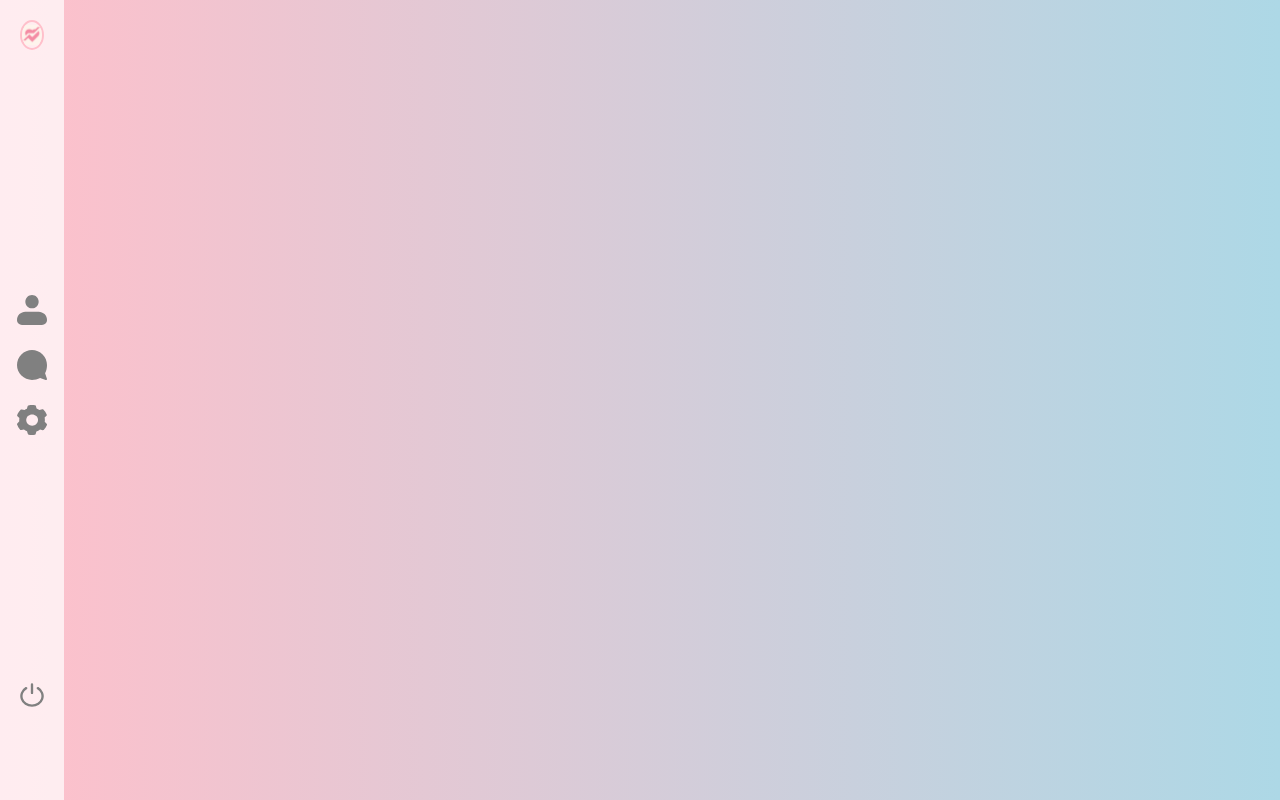
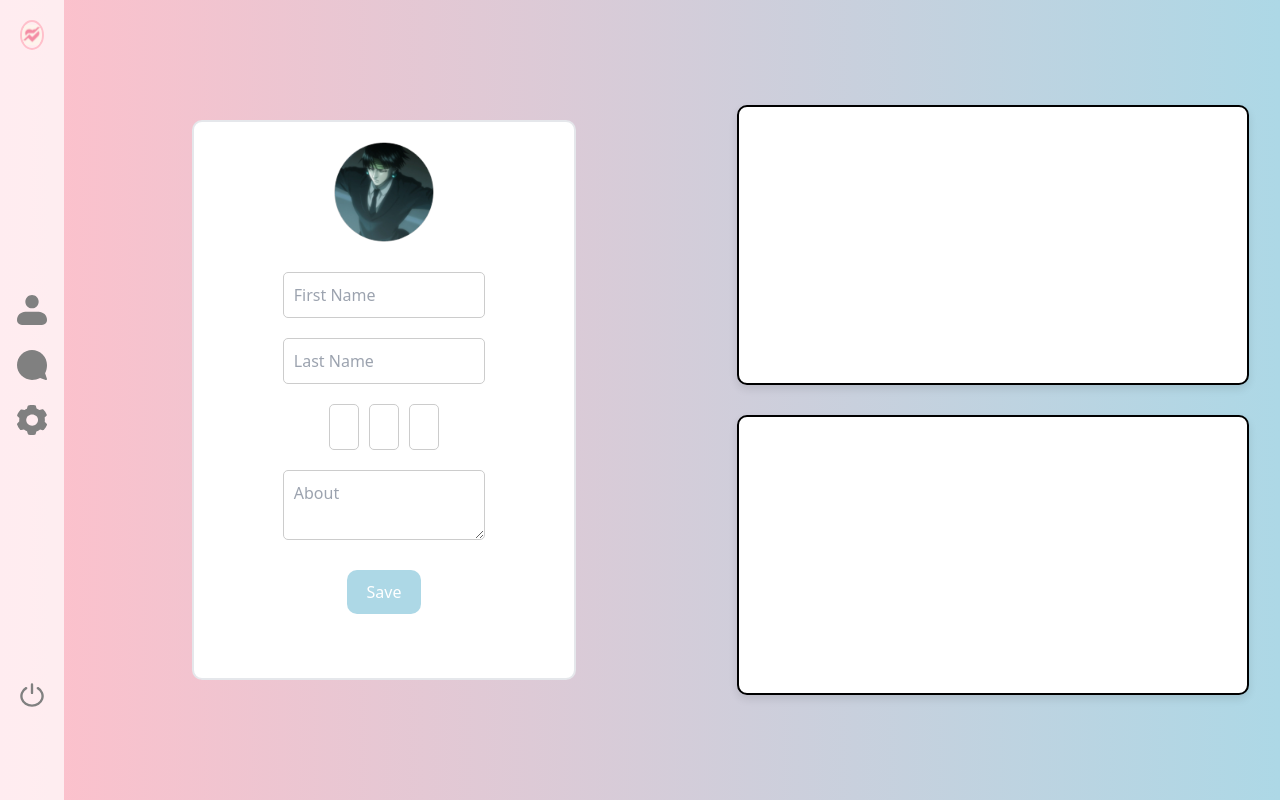
Before and after one commit to megrisse/Matcha, a React (Vite) app in the folder Front/: page /profile in a window 1280 px wide. Built offline with nearby package versions, Linux system fonts and the light colour scheme.

Commit message:
create ProfileCard

```diff
--- /dev/null
+++ b/Front/src/Components/ProfileComponents.tsx
@@ -0,0 +1,104 @@
+import styled from "styled-components";
+
+export const ProfileCard = styled.div`
+  background-color: #fff;
+  border-width: 2px;
+  border-style: solid;
+  border-radius: 10px;
+  border-color: black
+  box-shadow: 0 4px 8px rgba(0,0,0,0.1);
+  text-align: center;
+  width: 30vw;
+  height: 70vh;
+  padding: 20px;
+  display: flex;
+  flex-direction: column;
+  justify-content: space-between;
+  align-items: center;
+`;
+
+export const ProfileInfosContainer = styled.div`
+  list-style-type: none;
+  padding: 0;
+  margin: 0;
+  display: flex;
+  flex-direction: column;
+  align-items: center;
+`;
+
+export const ProfileImage = styled.img`
+  border-radius: 50%;
+  width: 100px;
+  height: 100px;
+  object-fit: cover;
+  margin-bottom: 20px;
+`;
+
+export const InputField = styled.input`
+  width: 80%;
+  padding: 10px;
+  margin: 10px 0;
+  border: 1px solid #ccc;
+  border-radius: 5px;
+`;
+
+export const TextAreaField = styled.textarea`
+  width: 80%;
+  padding: 10px;
+  margin: 10px 0;
+  border: 1px solid #ccc;
+  border-radius: 5px;
+  resize: vertical;
+`;
+
+export const AgeContainer = styled.div`
+  display: flex;
+  justify-content: center;
+  align-items: center;
+  margin: 10px 0;
+`;
+
+export const AgeInput = styled.input`
+  width: 30px;
+  padding: 10px;
+  margin: 0 5px;
+  border: 1px solid #ccc;
+  border-radius: 5px;
+  text-align: center;
+`;
+
+export const SubmitButton = styled.button`
+  padding: 10px 20px;
+  margin-top: 20px;
+  background-color: #ADD8E6;
+  color: #fff;
+  border: none;
+  border-radius: 10px;
+  cursor: pointer;
+
+  &:hover {
+    drop-shadow: #ADD8E6;
+  }
+`;
+
+export const ProfileImagesCard = styled.div`
+  background-color: #fff;
+  border-width: 2px;
+  border-style: solid;
+  border-radius: 10px;
+  border-color: black;
+  box-shadow: 0 4px 8px rgba(0,0,0,0.1);
+  width: 40vw;
+  height: 35vh;
+`;
+
+export const ProfileInterestCard = styled.div`
+  background-color: #fff;
+  border-width: 2px;
+  border-style: solid;
+  border-radius: 10px;
+  border-color: black;
+  box-shadow: 0 4px 8px rgba(0,0,0,0.1);
+  width: 40vw;
+  height: 35vh;
+`;
--- a/Front/src/profile/profile.tsx
+++ b/Front/src/profile/profile.tsx
@@ -1,9 +1,66 @@
+import * as Components from "../Components/ProfileComponents";
 import SideBarr from "../Components/SideBar";
+import Profileimg from "../assets/profile.png";
 
 function Profile() {
   return (
-    <div>
+    <div
+      style={{
+        display: "flex",
+        flexDirection: "row",
+        justifyContent: "space-around",
+        height: "100vh",
+        gap: "100px",
+      }}
+    >
       <SideBarr />
+      <div
+        className="profile-info-card"
+        style={{
+          display: "flex",
+          flexDirection: "column",
+          justifyContent: "center",
+        }}
+      >
+        <Components.ProfileCard>
+          <Components.ProfileInfosContainer>
+            <Components.ProfileImage src={Profileimg} alt="img" />
+            <Components.InputField type="text" placeholder="First Name" />
+            <Components.InputField type="text" placeholder="Last Name" />
+            <Components.AgeContainer>
+              <Components.AgeInput
+                type="number"
+                maxLength={2}
+                placeholder="DD"
+              />
+              <Components.AgeInput
+                type="number"
+                maxLength={2}
+                placeholder="MM"
+              />
+              <Components.AgeInput
+                type="number"
+                maxLength={4}
+                placeholder="YYYY"
+              />
+            </Components.AgeContainer>
+            <Components.TextAreaField placeholder="About" />
+            <Components.SubmitButton>Save</Components.SubmitButton>
+          </Components.ProfileInfosContainer>
+        </Components.ProfileCard>
+      </div>
+      <div
+        className=""
+        style={{
+          display: "flex",
+          flexDirection: "column",
+          justifyContent: "center",
+          gap: "30px",
+        }}
+      >
+        <Components.ProfileImagesCard />
+        <Components.ProfileInterestCard />
+      </div>
     </div>
   );
 }
```
Also changed, not shown: Front/src/Components/Components.tsx (line endings or trailing spaces), Front/src/assets/profile.png (added).
